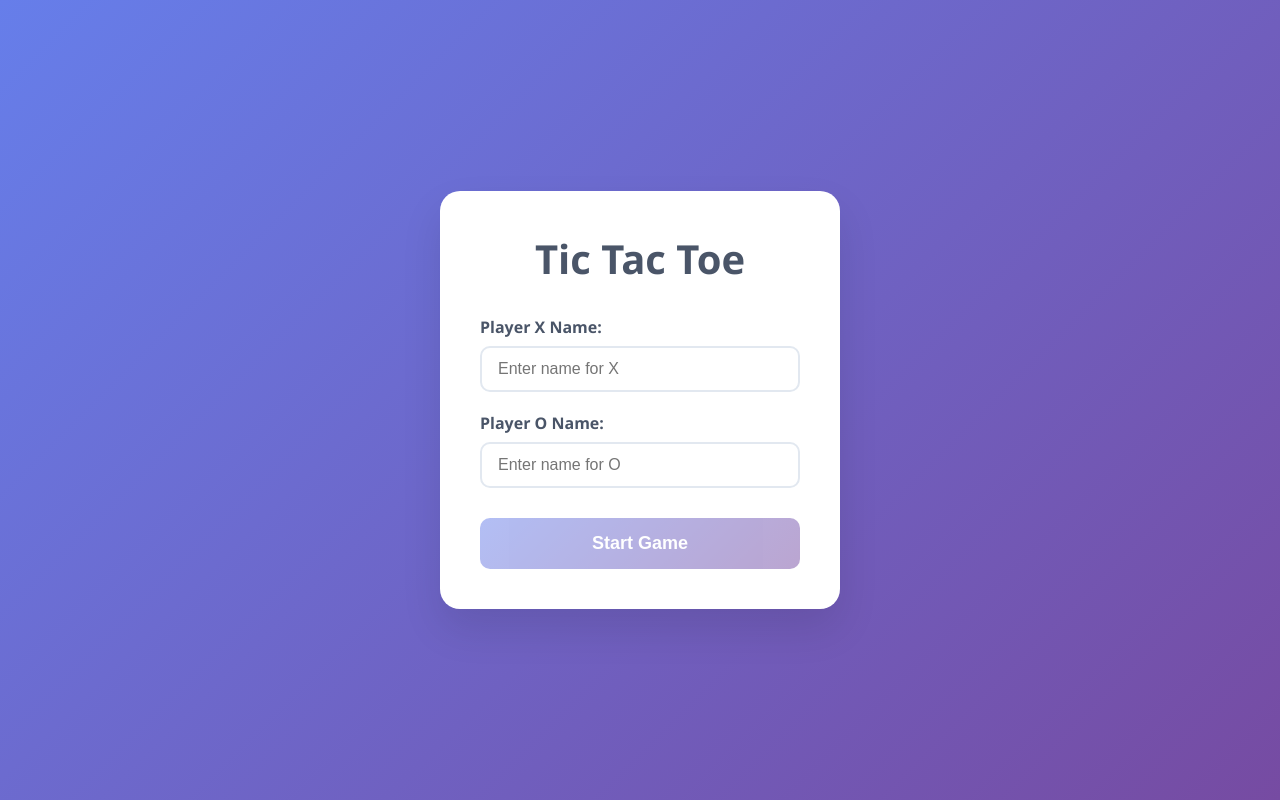
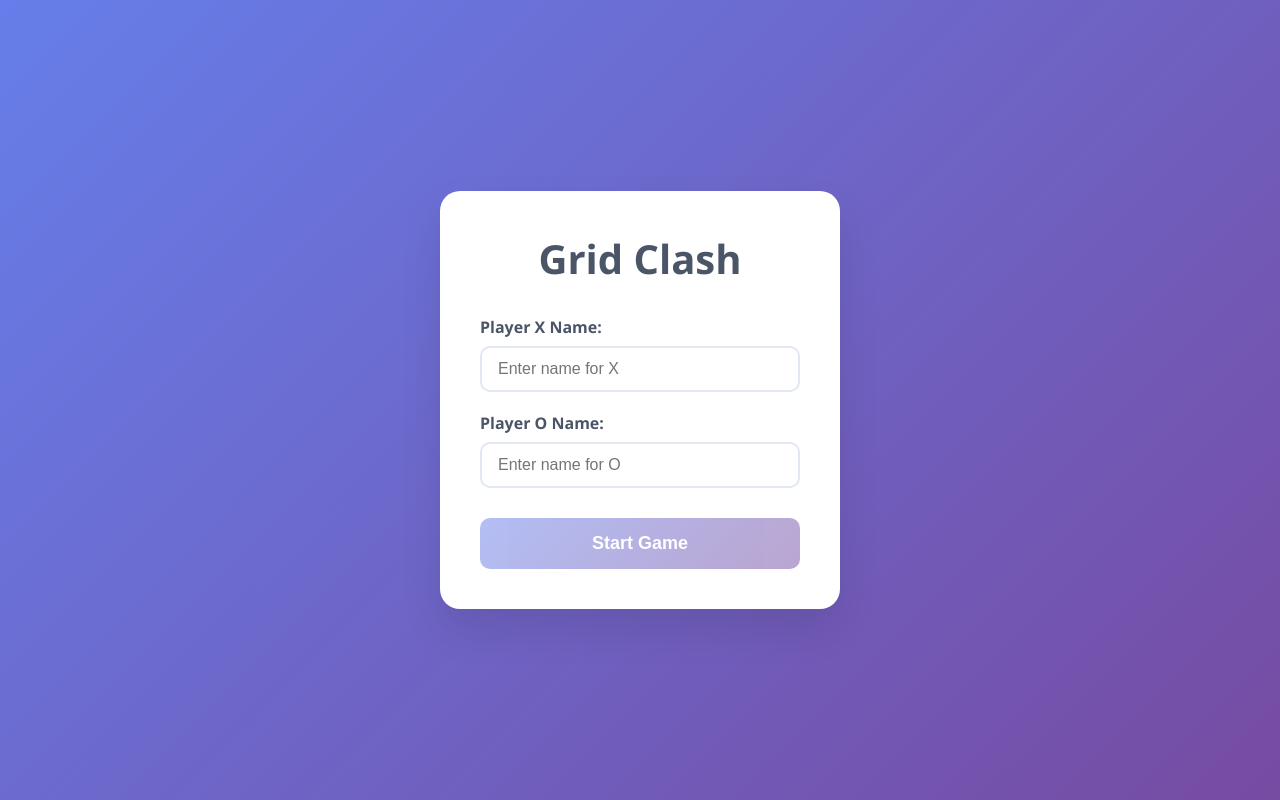
Before and after one commit to radekbys/GridClash_frontend, a React (Vite) app: page / in a window 1280 px wide. Built offline with nearby package versions, Linux system fonts and the light colour scheme.

Commit message:
changed titles

```diff
--- a/src/components/page.jsx
+++ b/src/components/page.jsx
@@ -106,7 +106,7 @@ export default function TicTacToeGame () {
     return (
       <div className='container'>
         <div className='start-page'>
-          <h1>Tic Tac Toe</h1>
+          <h1>Grid Clash</h1>
           <div className='player-inputs'>
             <div className='input-group'>
               <label htmlFor='playerX'>Player X Name:</label>
@@ -147,7 +147,7 @@ export default function TicTacToeGame () {
     <div className='container'>
       <div className='game-page'>
         <header className='game-header'>
-          <h1>Tic Tac Toe</h1>
+          <h1>Grid Clash</h1>
           <div className='players-info'>
             <div
               className={`player-info ${currentPlayer === 'X' ? 'active' : ''}`}
```
Also changed, not shown: 1 other file (tests, documents, lock files or other folders).
